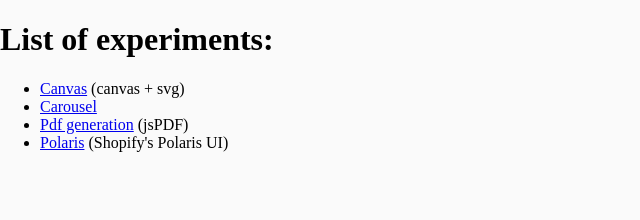
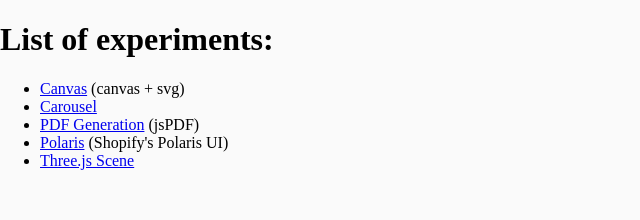
Before and after one commit to pleopardi/react-playground, a React (Create React App) app: page / in a window 1280 px wide. Shown: the top 220 px of the page, without its empty margins (0-640 px from the left). Built offline with nearby package versions, Linux system fonts and the light colour scheme.

Commit message:
feat:
add Three.js scene experiment scaffold

```diff
--- a/src/App.js
+++ b/src/App.js
@@ -2,7 +2,7 @@
 import CssBaseline from "@material-ui/core/CssBaseline";
 import { Router } from "@reach/router";
 import { Home } from "./pages";
-import { Canvas, Carousel, PdfGeneration, Polaris } from "./experiments";
+import { Canvas, Carousel, PdfGeneration, Polaris, ThreeJSScene } from "./experiments";
 
 class App extends Component {
   render() {
@@ -15,6 +15,7 @@
           <Carousel path="/carousel" />
           <PdfGeneration path="/pdf" />
           <Polaris path="/polaris" />
+          <ThreeJSScene path="/threejs" />
         </Router>
       </Fragment>
     );
--- a/src/experiments/index.js
+++ b/src/experiments/index.js
@@ -2,3 +2,4 @@
 export { default as Carousel } from "./carousel";
 export { default as PdfGeneration } from "./pdfGeneration";
 export { default as Polaris } from "./polaris";
+export { default as ThreeJSScene} from "./threeJSScene";
--- /dev/null
+++ b/src/experiments/threeJSScene/App.js
@@ -0,0 +1,7 @@
+import React from "react";
+
+function App() {
+  return <h1>Three.js Scene</h1>;
+}
+
+export default App;
--- /dev/null
+++ b/src/experiments/threeJSScene/index.js
@@ -0,0 +1 @@
+export { default } from "./App";
--- a/src/pages/Home.js
+++ b/src/pages/Home.js
@@ -13,10 +13,13 @@
           <Link to="/carousel">Carousel</Link>
         </li>
         <li>
-          <Link to="/pdf">Pdf generation</Link> (jsPDF)
+          <Link to="/pdf">PDF Generation</Link> (jsPDF)
         </li>
         <li>
           <Link to="/polaris">Polaris</Link> (Shopify's Polaris UI)
+        </li>
+        <li>
+          <Link to="/threejs">Three.js Scene</Link>
         </li>
       </ul>
     </div>
```
